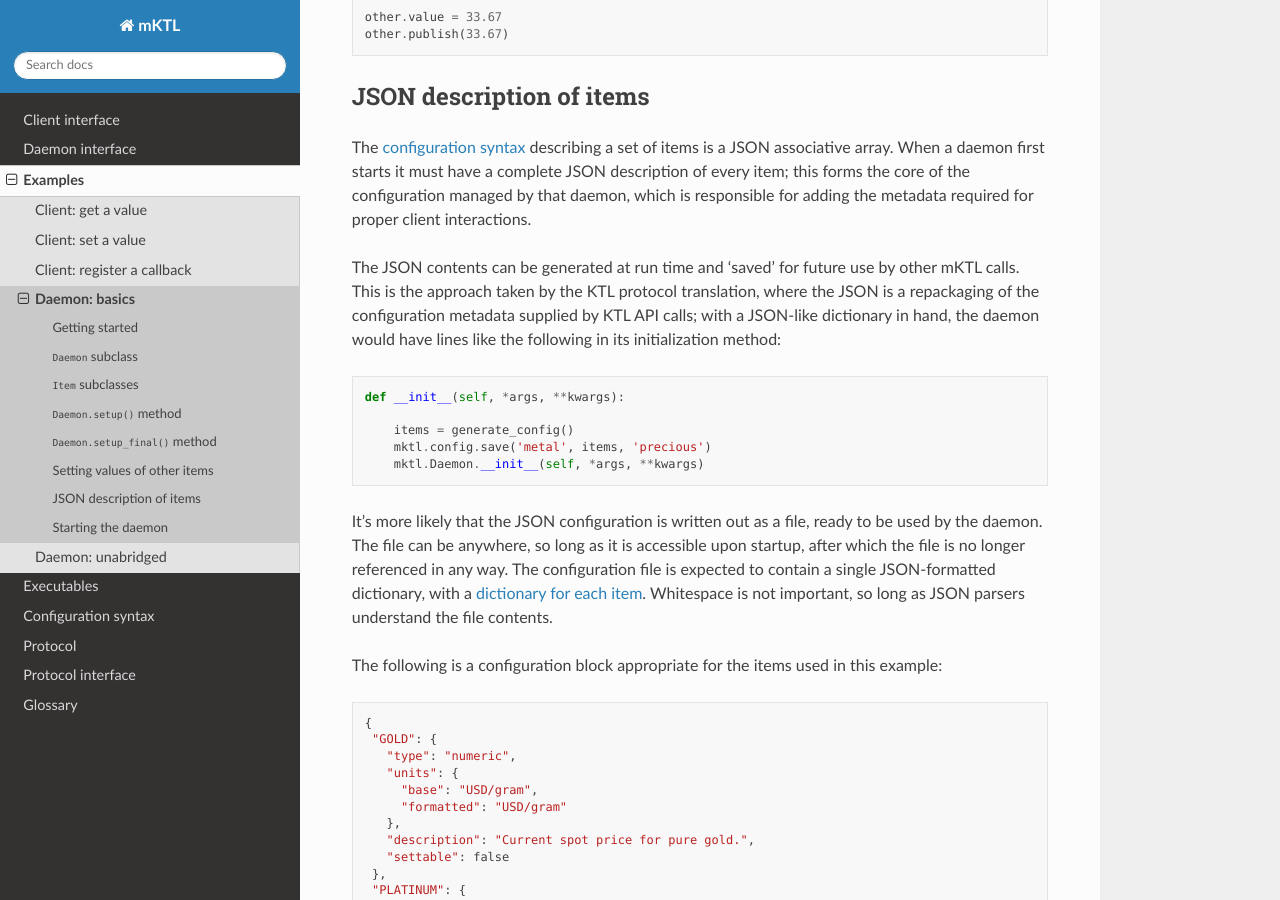
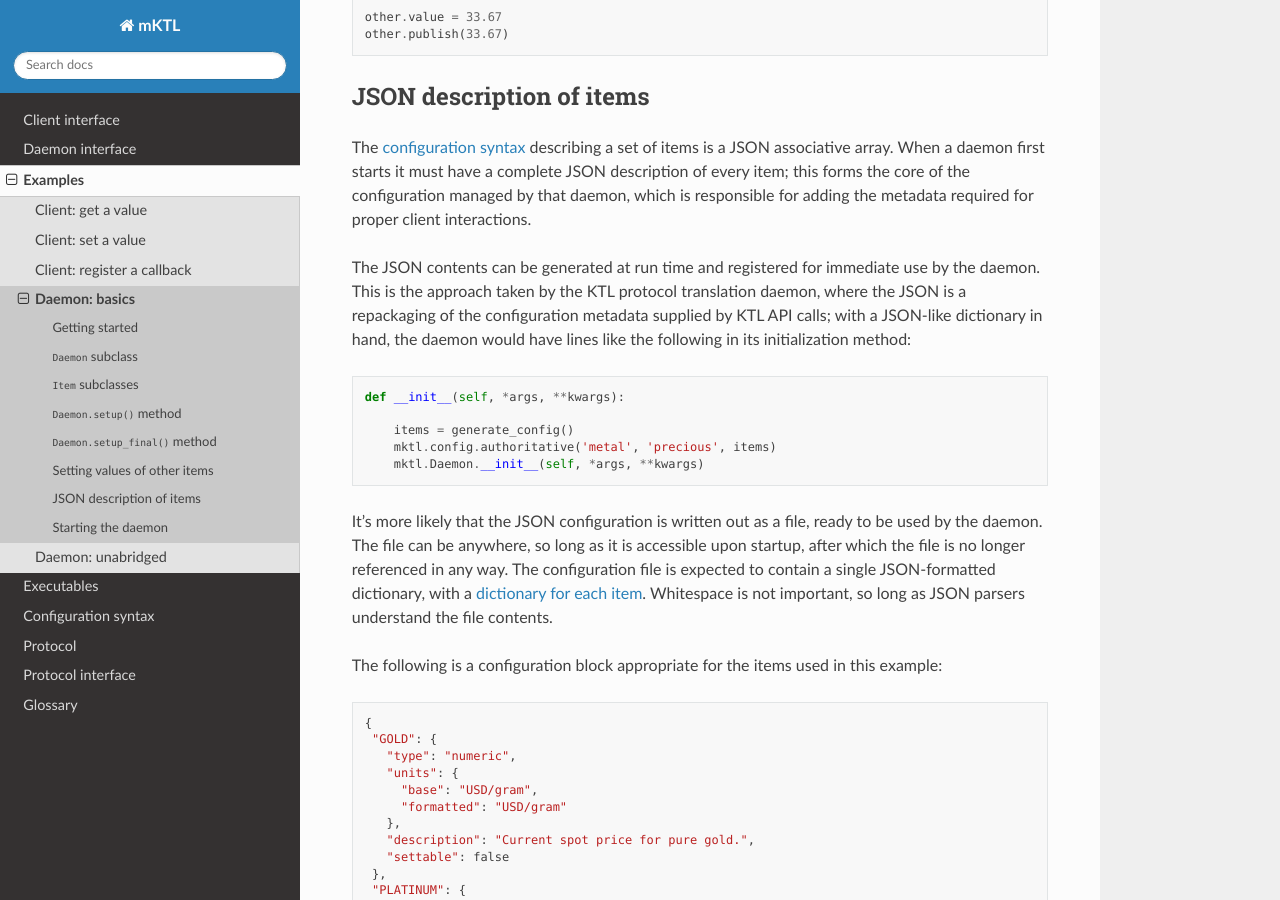
Before and after one commit to KeckObservatory/mKTL, a Sphinx documentation site: the page built from doc/example/daemon.rst, in a window 1280 px wide and 900 px high, scrolled down 3240 px. Built offline with Sphinx 7.4.7 and the Read the Docs theme 3.1.0, drawn with Linux system fonts in a browser that asks for light colours.

Commit message:
The method of declaring an authoritative block has changed.

```diff
--- a/doc/example/daemon.rst
+++ b/doc/example/daemon.rst
@@ -182,16 +182,16 @@ description of every item; this forms the core of the configuration managed by
 that daemon, which is responsible for adding the metadata required for proper
 client interactions.
 
-The JSON contents can be generated at run time and 'saved' for future use by
-other mKTL calls. This is the approach taken by the KTL protocol translation,
-where the JSON is a repackaging of the configuration metadata supplied by
-KTL API calls; with a JSON-like dictionary in hand, the daemon would have
+The JSON contents can be generated at run time and registered for immediate use
+by the daemon. This is the approach taken by the KTL protocol translation
+daemon, where the JSON is a repackaging of the configuration metadata supplied
+by KTL API calls; with a JSON-like dictionary in hand, the daemon would have
 lines like the following in its initialization method::
 
     def __init__(self, *args, **kwargs):
 
         items = generate_config()
-        mktl.config.save('metal', items, 'precious')
+        mktl.config.authoritative('metal', 'precious', items)
         mktl.Daemon.__init__(self, *args, **kwargs)
 
 It's more likely that the JSON configuration is written out as a file, ready
```
